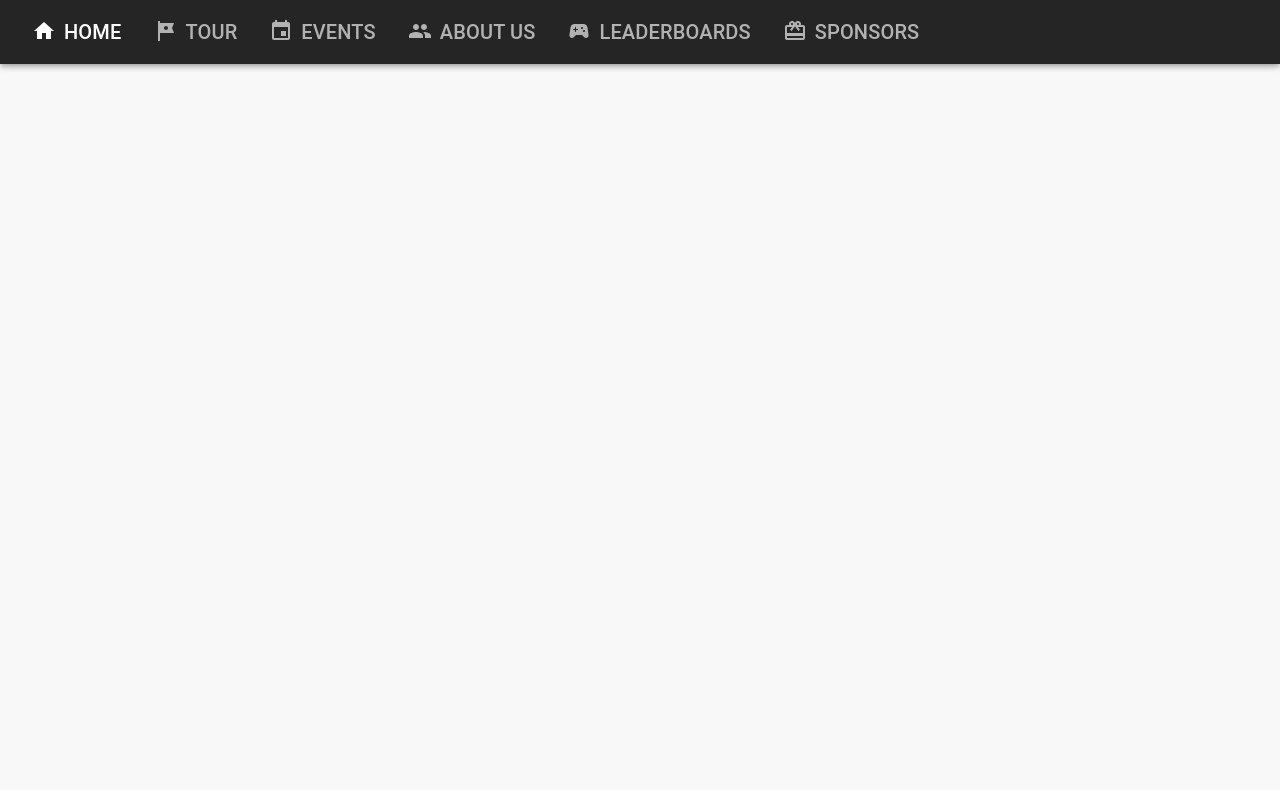
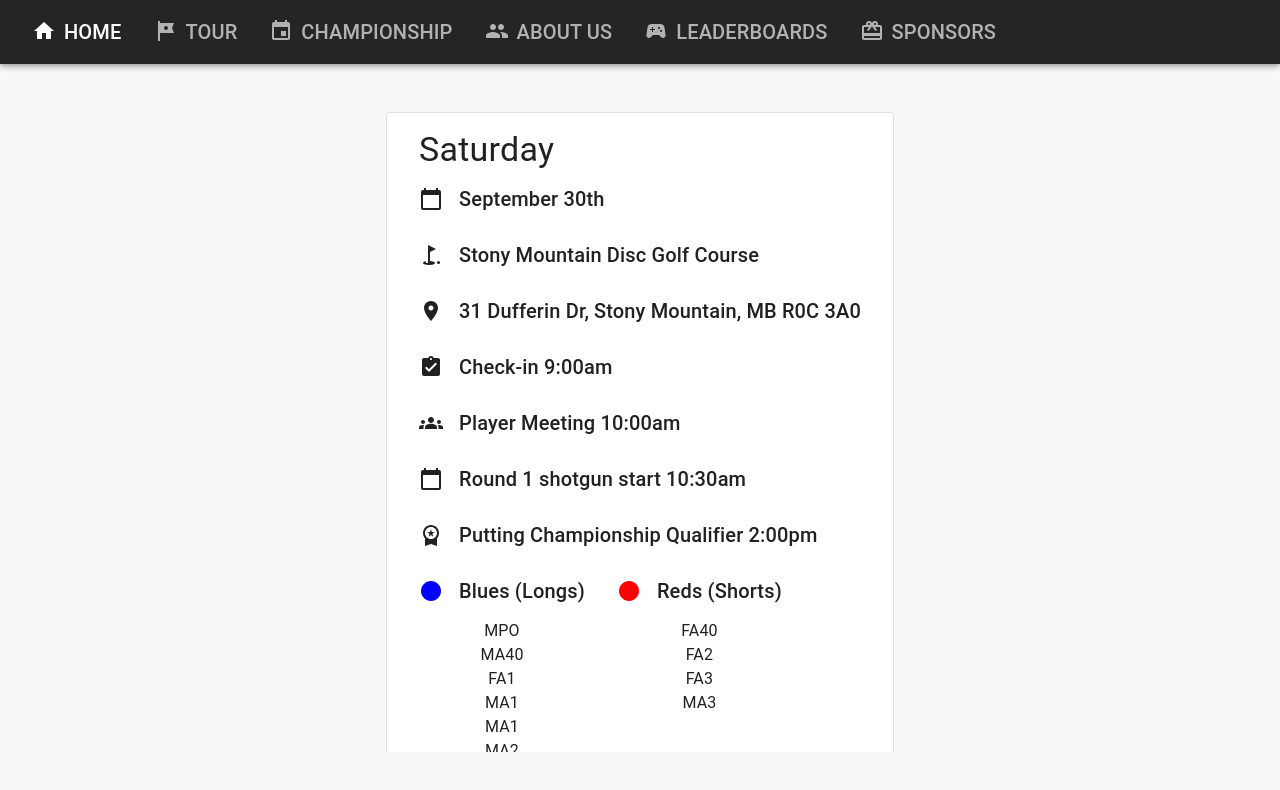
Before and after one commit to wontons/milf, a React (Create React App) app in the folder frontend/: page /championship in a window 1280 px wide. Shown: the top 790 px of the page. Built offline with nearby package versions, Linux system fonts and the light colour scheme.

Commit message:
rounding error update + championship

```diff
--- a/frontend/src/App.tsx
+++ b/frontend/src/App.tsx
@@ -3,7 +3,7 @@ import { Route, Routes } from 'react-router-dom';
 import './App.css';
 import { AboutUs, Home } from './components';
 import { AppLayout } from './components/AppLayout';
-import { Events } from './components/Events/Events';
+import { Championship } from './components/Championship';
 import { Leaderboards } from './components/Leaderboards';
 import { Sponsors } from './components/Sponsors';
 import { Tour } from './components/Tour';
@@ -17,7 +17,7 @@ function App() {
             {/* <Route path="/discgame" element={<DiscGameHome />} />
             <Route path="/discgame/original" element={<DiscGame />} /> */}
             <Route path="/tour" element={<Tour />} />
-            <Route path="/events" element={<Events />} />
+            <Route path="/championship" element={<Championship />} />
             <Route path="/about-us" element={<AboutUs />} />
             <Route path="/leaderboards" element={<Leaderboards />} />
             <Route path="/sponsors" element={<Sponsors />} />
--- /dev/null
+++ b/frontend/src/components/Championship/Championship.tsx
@@ -0,0 +1,140 @@
+import AssignmentTurnedInIcon from '@mui/icons-material/AssignmentTurnedIn';
+import CalendarTodayIcon from '@mui/icons-material/CalendarToday';
+import CircleIcon from '@mui/icons-material/Circle';
+import EmojiEventsIcon from '@mui/icons-material/EmojiEvents';
+import GolfCourseIcon from '@mui/icons-material/GolfCourse';
+import GroupsIcon from '@mui/icons-material/Groups';
+import LocationOnIcon from '@mui/icons-material/LocationOn';
+import WorkspacePremiumIcon from '@mui/icons-material/WorkspacePremium';
+import { Box, Card, CardContent, ListItemButton, ListItemText, Stack, Typography } from "@mui/material";
+export function Championship() {
+
+    return (
+        <Box m="1rem" sx={{ overflowY: 'auto', overflowX: 'hidden'}}>
+            <Stack direction="column" alignItems="center" mt="1rem">
+                <Card sx={{ minWidth: 275, mb: '1rem' }} variant="outlined" >
+                    <CardContent>
+                        <Typography variant="h4" color="text.primary" ml="1rem">
+                            Saturday
+                        </Typography>
+                        <ListItemButton>
+                            <CalendarTodayIcon sx={{ mr: '1rem'}}/>
+                            <ListItemText primary={<Typography variant="h6">September 30th</Typography>} />
+                        </ListItemButton>
+                        <ListItemButton>
+                            <GolfCourseIcon sx={{ mr: '1rem'}}/>
+                            <ListItemText primary={<Typography variant="h6">Stony Mountain Disc Golf Course</Typography>} />
+                        </ListItemButton>
+                        <ListItemButton>
+                            <LocationOnIcon sx={{ mr: '1rem'}}/>
+                            <ListItemText primary={<Typography variant="h6">31 Dufferin Dr, Stony Mountain, MB R0C 3A0</Typography>} />
+                        </ListItemButton>
+                        <ListItemButton>
+                            <AssignmentTurnedInIcon sx={{ mr: '1rem'}}/>
+                            <ListItemText primary={<Typography variant="h6">Check-in 9:00am</Typography>} />
+                        </ListItemButton>
+                        <ListItemButton>
+                            <GroupsIcon sx={{ mr: '1rem'}}/>
+                            <ListItemText primary={<Typography variant="h6">Player Meeting 10:00am</Typography>} />
+                        </ListItemButton>
+                        <ListItemButton>
+                            <CalendarTodayIcon sx={{ mr: '1rem'}}/>
+                            <ListItemText primary={<Typography variant="h6">Round 1 shotgun start 10:30am</Typography>} />
+                        </ListItemButton>
+                        <ListItemButton>
+                            <WorkspacePremiumIcon sx={{ mr: '1rem'}}/>
+                            <ListItemText primary={<Typography variant="h6">Putting Championship Qualifier 2:00pm</Typography>} />
+                        </ListItemButton>
+                        <Stack direction="row">
+                            <Box>
+                                <ListItemButton>
+                                    <CircleIcon sx={{ mr: '1rem', color: 'blue'}}/>
+                                    <ListItemText primary={<Typography variant="h6">Blues (Longs)</Typography>} />
+                                </ListItemButton>
+                                <Typography variant="body1" textAlign="center">MPO</Typography>
+                                <Typography variant="body1" textAlign="center">MA40</Typography>
+                                <Typography variant="body1" textAlign="center">FA1</Typography>
+                                <Typography variant="body1" textAlign="center">MA1</Typography>
+                                <Typography variant="body1" textAlign="center">MA1</Typography>
+                                <Typography variant="body1" textAlign="center">MA2</Typography>
+                            </Box>
+                            <Box>
+                                <ListItemButton alignItems="center">
+                                    <CircleIcon sx={{ mr: '1rem', color: 'red'}}/>
+                                    <ListItemText primary={<Typography variant="h6">Reds (Shorts)</Typography>} />
+                                </ListItemButton>
+                                <Typography variant="body1" textAlign="center">FA40</Typography>
+                                <Typography variant="body1" textAlign="center">FA2</Typography>
+                                <Typography variant="body1" textAlign="center">FA3</Typography>
+                                <Typography variant="body1" textAlign="center">MA3</Typography>
+                            </Box>
+                        </Stack>
+                    </CardContent>
+                </Card>
+                <Card sx={{ minWidth: 275, mb: '1rem' }} variant="outlined" >
+                    <CardContent>
+                        <Typography variant="h4" color="text.primary" ml="1rem">
+                            Sunday
+                        </Typography>
+
+                        <ListItemButton>
+                            <CalendarTodayIcon sx={{ mr: '1rem'}}/>
+                            <ListItemText primary={<Typography variant="h6">October 1st</Typography>} />
+                        </ListItemButton>
+                        <ListItemButton>
+                            <GolfCourseIcon sx={{ mr: '1rem'}}/>
+                            <ListItemText primary={<Typography variant="h6">Stony Mountain Disc Golf Course</Typography>} />
+                        </ListItemButton>
+                        <ListItemButton>
+                            <LocationOnIcon sx={{ mr: '1rem'}}/>
+                            <ListItemText primary={<Typography variant="h6">31 Dufferin Dr, Stony Mountain, MB R0C 3A0</Typography>} />
+                        </ListItemButton>
+                        <ListItemButton>
+                            <AssignmentTurnedInIcon sx={{ mr: '1rem'}}/>
+                            <ListItemText primary={<Typography variant="h6">Last Chance To Qualify For Putting Championship 9:00am</Typography>} />
+                        </ListItemButton>
+                        <ListItemButton>
+                            <GroupsIcon sx={{ mr: '1rem'}}/>
+                            <ListItemText primary={<Typography variant="h6">Player Meeting 10:00am</Typography>} />
+                        </ListItemButton>
+                        <ListItemButton>
+                            <CalendarTodayIcon sx={{ mr: '1rem'}}/>
+                            <ListItemText primary={<Typography variant="h6">Round 2 shotgun start 10:30am</Typography>} />
+                        </ListItemButton>
+                        <ListItemButton>
+                            <WorkspacePremiumIcon sx={{ mr: '1rem'}}/>
+                            <ListItemText primary={<Typography variant="h6">Putting Championship 2:00pm</Typography>} />
+                        </ListItemButton>
+                        <ListItemButton>
+                            <EmojiEventsIcon sx={{ mr: '1rem'}}/>
+                            <ListItemText primary={<Typography variant="h6">Awards 2:30pm</Typography>} />
+                        </ListItemButton>
+                        <Stack direction="row">
+                            <Box>
+                                <ListItemButton>
+                                    <CircleIcon sx={{ mr: '1rem', color: 'blue'}}/>
+                                    <ListItemText primary={<Typography variant="h6">Blues (Longs)</Typography>} />
+                                </ListItemButton>
+                                <Typography variant="body1" textAlign="center">MPO</Typography>
+                                <Typography variant="body1" textAlign="center">MA1</Typography>
+                            </Box>
+                            <Box>
+                                <ListItemButton alignItems="center">
+                                    <CircleIcon sx={{ mr: '1rem', color: 'red'}}/>
+                                    <ListItemText primary={<Typography variant="h6">Reds (Shorts)</Typography>} />
+                                </ListItemButton>
+                                <Typography variant="body1" textAlign="center">FA40</Typography>
+                                <Typography variant="body1" textAlign="center">MA40</Typography>
+                                <Typography variant="body1" textAlign="center">FA1</Typography>
+                                <Typography variant="body1" textAlign="center">FA2</Typography>
+                                <Typography variant="body1" textAlign="center">MA2</Typography>
+                                <Typography variant="body1" textAlign="center">FA3</Typography>
+                                <Typography variant="body1" textAlign="center">MA3</Typography>
+                            </Box>
+                        </Stack>
+                    </CardContent>
+                </Card>
+            </Stack>
+        </Box>
+    );
+}
--- /dev/null
+++ b/frontend/src/components/Championship/index.ts
@@ -0,0 +1 @@
+export { Championship } from './Championship';
--- a/frontend/src/components/NavBar.tsx
+++ b/frontend/src/components/NavBar.tsx
@@ -37,7 +37,7 @@ const navButtonStyle = {
 
 const pages: NavInfo[] = [
   { name: "TOUR", link: "/tour", icon: <TourIcon sx={navIconStyle} /> },
-  { name: "EVENTS", link: "/events", icon: <EventIcon sx={navIconStyle} /> },
+  { name: "CHAMPIONSHIP", link: "/championship", icon: <EventIcon sx={navIconStyle} /> },
   {
     name: "ABOUT US",
     link: "/about-us",
```
Also changed, not shown: frontend/src/components/Leaderboards/fall_classic_2023.ts (+59 -53 lines).
